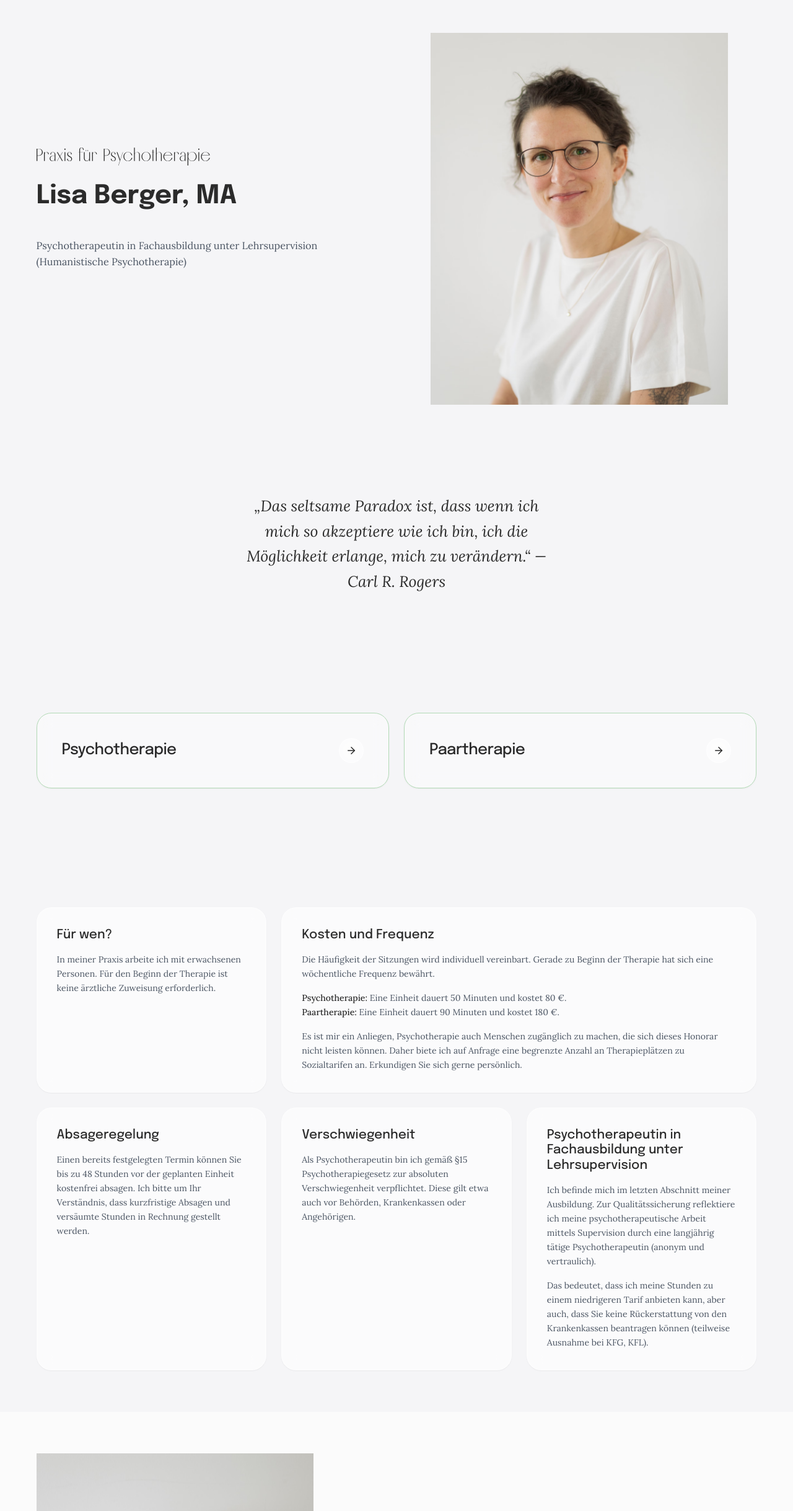
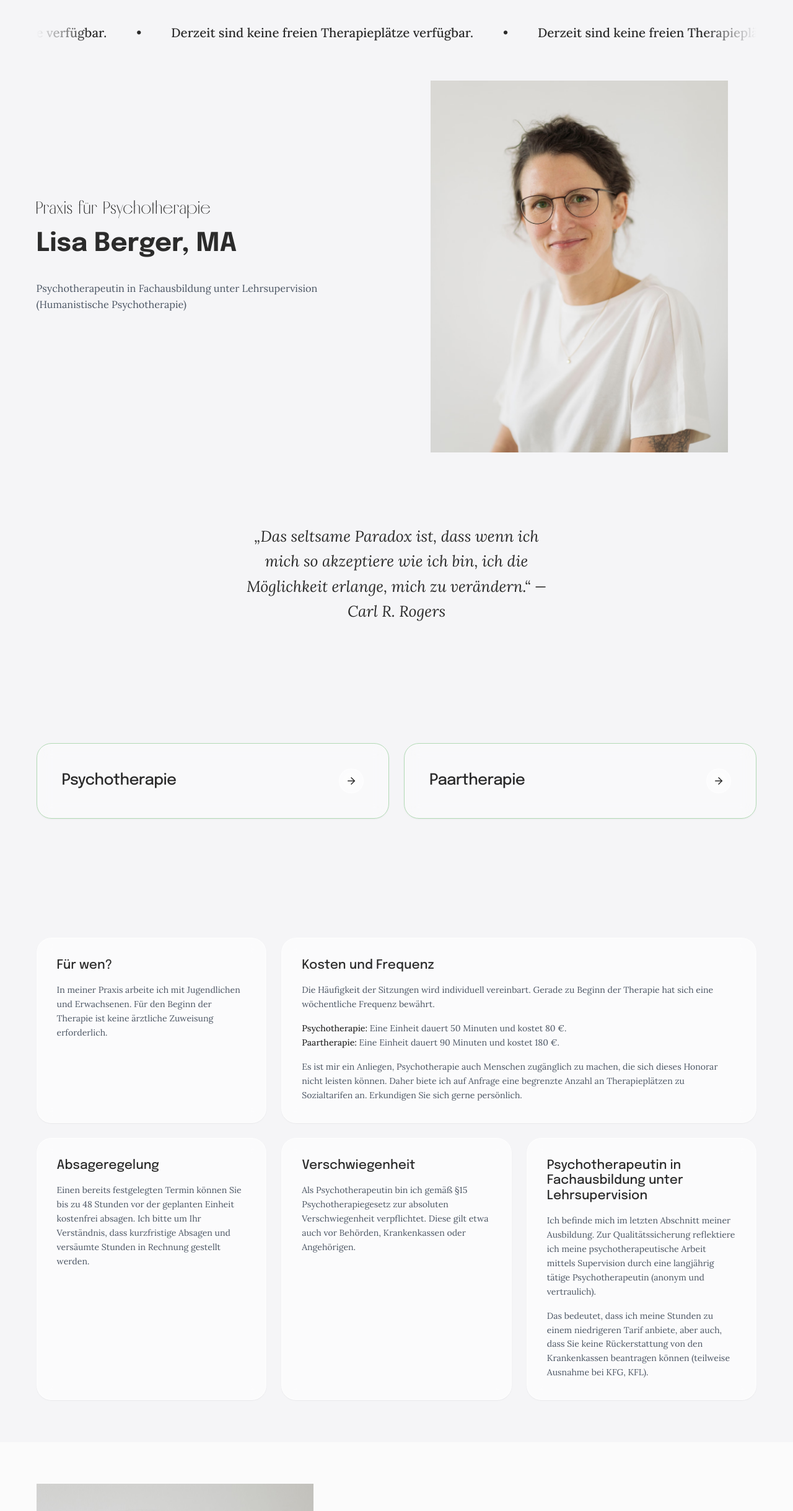
Before and after one commit to blazgy/Lisa-Berger-Webpage, a plain HTML site: page index.html in a window 1280 px wide. Shown: the part 71-2509 px from the top of the page at 62% size. Drawn offline with nearby package versions, Linux system fonts and the light colour scheme.

Commit message:
feat: add scrolling marquee to hero section and update target audience text

```diff
--- a/index.html
+++ b/index.html
@@ -107,16 +107,37 @@
             <section id="willkommen" class="section_hero relative overflow-hidden u-flex section-fullscreen"
                 data-align="center">
                 <div class="u-container z-10">
+                    <!-- Marquee Container -->
+                    <div class="marquee-container">
+                        <div class="marquee-track">
+                            <div class="marquee-group">
+                                <span class="u-text-style-h4 u-weight-medium text-dark-text mb-4">Derzeit sind keine freien Therapieplätze verfügbar.</span>
+                                <span class="u-text-style-h4 u-weight-medium text-dark-text mb-4" aria-hidden="true">&bull;</span>
+                                <span class="u-text-style-h4 u-weight-medium text-dark-text mb-4">Derzeit sind keine freien Therapieplätze verfügbar.</span>
+                                <span class="u-text-style-h4 u-weight-medium text-dark-text mb-4" aria-hidden="true">&bull;</span>
+                                <span class="u-text-style-h4 u-weight-medium text-dark-text mb-4">Derzeit sind keine freien Therapieplätze verfügbar.</span>
+                                <span class="u-text-style-h4 u-weight-medium text-dark-text mb-4" aria-hidden="true">&bull;</span>
+                            </div>
+                            <div class="marquee-group" aria-hidden="true">
+                                <span class="u-text-style-h4 u-weight-medium text-dark-text mb-4">Derzeit sind keine freien Therapieplätze verfügbar.</span>
+                                <span class="u-text-style-h4 u-weight-medium text-dark-text mb-4" aria-hidden="true">&bull;</span>
+                                <span class="u-text-style-h4 u-weight-medium text-dark-text mb-4">Derzeit sind keine freien Therapieplätze verfügbar.</span>
+                                <span class="u-text-style-h4 u-weight-medium text-dark-text mb-4" aria-hidden="true">&bull;</span>
+                                <span class="u-text-style-h4 u-weight-medium text-dark-text mb-4">Derzeit sind keine freien Therapieplätze verfügbar.</span>
+                                <span class="u-text-style-h4 u-weight-medium text-dark-text mb-4" aria-hidden="true">&bull;</span>
+                            </div>
+                        </div>
+                    </div>
                     <div class="u-grid hero-grid" data-large-columns="2" data-medium-columns="1" data-align="center">
 
                         <!-- Left: Text Content -->
                         <div class="hero-content animate-slide-up hero-order-2">
-                            <div class="mb-6">
+                            <div class="mb-4">
                                 <img src="lisa-vector.svg" alt="Praxis für Psychotherapie"
                                     style="height: 1.8rem; width: auto;" class="block">
                             </div>
 
-                            <h1 class="u-text-style-h1 text-dark-text leading-tight mb-10">
+                            <h1 class="u-text-style-h1 text-dark-text leading-tight mb-8">
                                 Lisa Berger, MA
                             </h1>
                             <h2 class="sr-only" aria-hidden="true"
@@ -194,7 +215,7 @@
                             class="info-card radius-organic-4 bg-white-60 rounded-3xl p-8 shadow-sm border-white-60 glass-panel">
                             <h4 class="u-text-style-h4 u-weight-medium text-dark-text mb-4">Für wen?</h4>
                             <p class="u-text-style-small text-gray-600 leading-relaxed">In meiner Praxis arbeite ich mit
-                                erwachsenen Personen. Für den Beginn der Therapie ist keine ärztliche Zuweisung
+                                Jugendlichen und Erwachsenen. Für den Beginn der Therapie ist keine ärztliche Zuweisung
                                 erforderlich.</p>
                         </div>
                         <div
@@ -241,9 +262,8 @@
                                 psychotherapeutische Arbeit mittels Supervision durch eine langjährig tätige
                                 Psychotherapeutin (anonym und vertraulich).</p>
                             <p class="u-text-style-small text-gray-600 leading-relaxed">Das bedeutet, dass ich meine
-                                Stunden zu einem niedrigeren Tarif anbieten kann, aber auch, dass Sie keine
-                                Rückerstattung von den Krankenkassen beantragen können (teilweise Ausnahme bei KFG,
-                                KFL).</p>
+                                Stunden zu einem niedrigeren Tarif anbiete, aber auch, dass Sie keine Rückerstattung von
+                                den Krankenkassen beantragen können (teilweise Ausnahme bei KFG, KFL).</p>
                         </div>
 
                     </div>
@@ -519,7 +539,7 @@
                     widersprüchliche Erfahrungen kann dieses Potenzial jedoch eingeschränkt oder blockiert werden und
                     sich in psychischen Beschwerden ausdrücken.</p>
                 <p>In der Psychotherapie geht es darum, Zugang zu diesem Potenzial zu finden und die Ihnen innewohnenden
-                    Möglichkeiten (wieder) zu entdecken. Meine therapeutische Haltung ist dabei queerfreundlich und
+                    Möglichkeiten (wieder) zu entdecken. Meine therapeutische Haltung ist queerfreundlich und
                     diskriminierungssensibel – geprägt von Wertschätzung, Offenheit und Respekt gegenüber
                     unterschiedlichen Lebensrealitäten.</p>
                 <p>Themen und Anliegen, bei denen ich Unterstützung anbiete, sind unter anderem:</p>
@@ -542,8 +562,7 @@
                         <span class="rounded-full bullet-dot mt-2"
                             style="background-color: var(--color-praxis-blue); flex-shrink: 0; margin-top: 0.5rem; width: 6px; height: 6px;"></span>
                         <span><strong class="u-weight-medium text-dark-text">Traumatische Erfahrungen:</strong>
-                            Belastende Erlebnisse, die beschäftigen – z. B. sexueller Missbrauch, Gewalt oder
-                            Unfälle</span>
+                            Belastende Erlebnisse, die beschäftigen – z. B. Missbrauch, Gewalt oder Unfälle</span>
                     </li>
                     <li class="u-flex gap-sm" data-align="flex-start">
                         <span class="rounded-full bullet-dot mt-2"
--- a/styles.css
+++ b/styles.css
@@ -1607,3 +1607,45 @@ html.scroll-smooth {
     /* Increased to allow full expansion of longer texts */
     opacity: 1;
 }
+
+/* ========================================================= */
+/* TEXT MARQUEE                                              */
+/* ========================================================= */
+
+.marquee-container {
+    overflow: hidden;
+    width: 100%;
+    position: relative;
+    padding-block: 0.75rem;
+    margin-bottom: 2rem;
+    pointer-events: none;
+    /* Smooth fading gradient mask on left and right edges (shortened by 50%) */
+    mask-image: linear-gradient(to right, transparent, #000 7.5%, #000 92.5%, transparent);
+    -webkit-mask-image: linear-gradient(to right, transparent, #000 7.5%, #000 92.5%, transparent);
+}
+
+.marquee-track {
+    display: flex;
+    width: max-content;
+    animation: marquee-scroll 30s linear infinite;
+}
+
+.marquee-group {
+    display: flex;
+    align-items: center;
+    gap: 3rem;
+    padding-right: 3rem;
+}
+
+.marquee-group span {
+    white-space: nowrap;
+}
+
+@keyframes marquee-scroll {
+    0% {
+        transform: translate3d(0, 0, 0);
+    }
+    100% {
+        transform: translate3d(-50%, 0, 0);
+    }
+}
```
